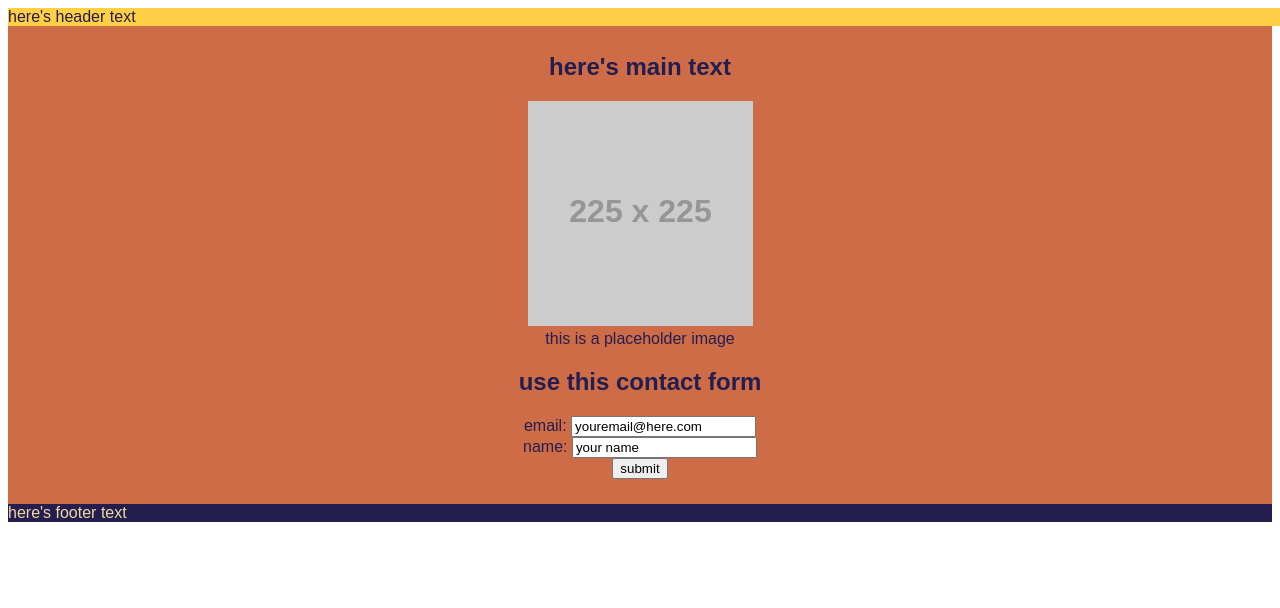
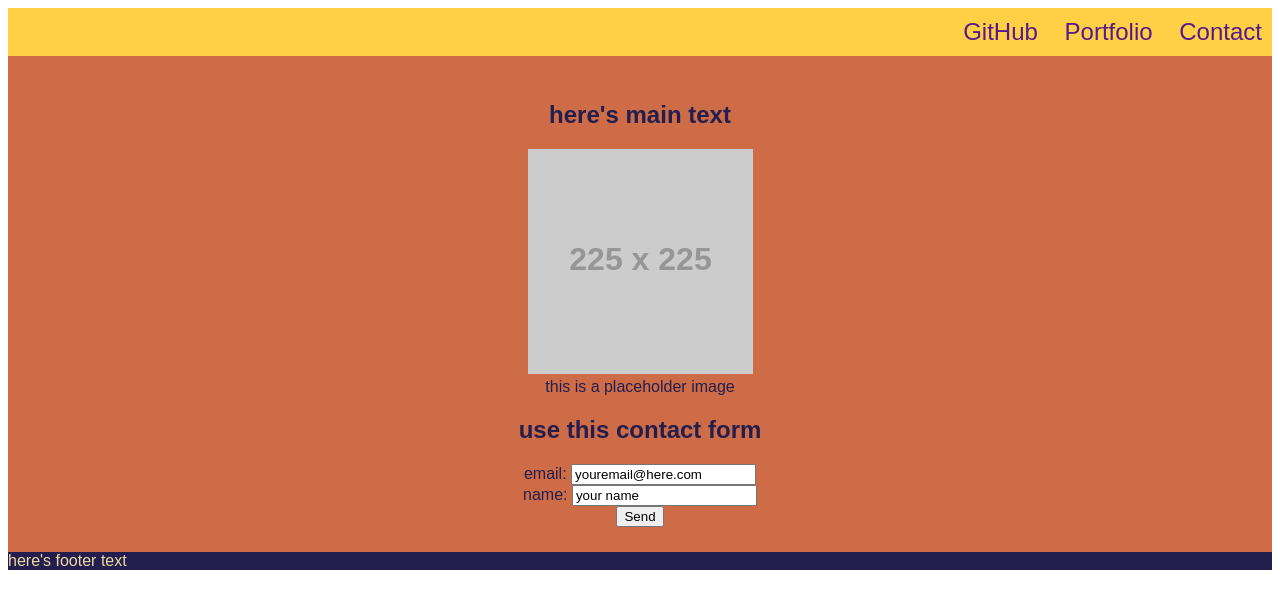
Before and after one commit to mfrancisco9/unit-1-mini-project, a plain HTML site: page index.html in a window 1280 px wide. Drawn offline with Linux system fonts and the light colour scheme; placeholder pictures from the web are drawn by us.

Commit message:
navbar updates

```diff
--- a/index.html
+++ b/index.html
@@ -12,7 +12,11 @@
 <body>
 
 <header class="header">
-<section id="header">here's header text</section>
+<section id="navlinks">
+    <a href="">GitHub</a>
+    <a href="">Portfolio</a>
+    <a href="">Contact</a>
+</section>
 </header>
 
 <main class="main">
@@ -29,7 +33,7 @@
                 <label for="name">name:</label>
                 <input type="name" id="name" name="name" value="your name">
                 <br>
-                <input type="submit" value="submit">
+                <button>Send</button>
 
             </form>
         </section>
--- a/style.css
+++ b/style.css
@@ -1,4 +1,4 @@
-* {
+                    * {
     font-family:Arial, Helvetica, sans-serif;
 }
 
@@ -6,12 +6,21 @@ header {
     width: 100%;
     background-color: #ffd046;
     color: #241E4e;
-    text-align: left;
-    display: block;
-    size: 24px;
+    text-align: right;
+    font-size: 24px;
     margin: 0;
-    position: fixed;
+    box-shadow: 0px 10px #241E4e ;
+    text-decoration: none;
 
+}
+a {
+
+}
+
+#navlinks > a {
+    text-decoration: none;
+    display: inline-block;
+    padding: 10px;
 }
 
 
```
